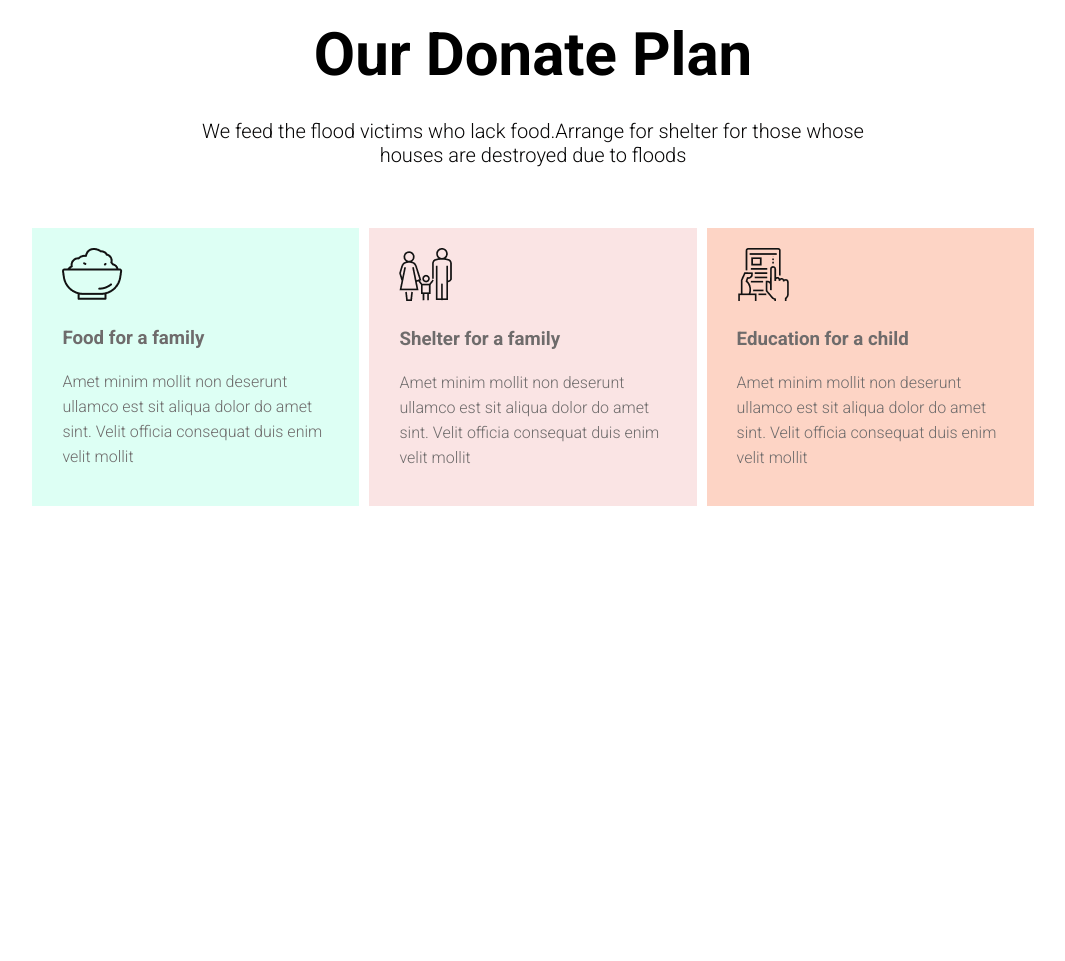
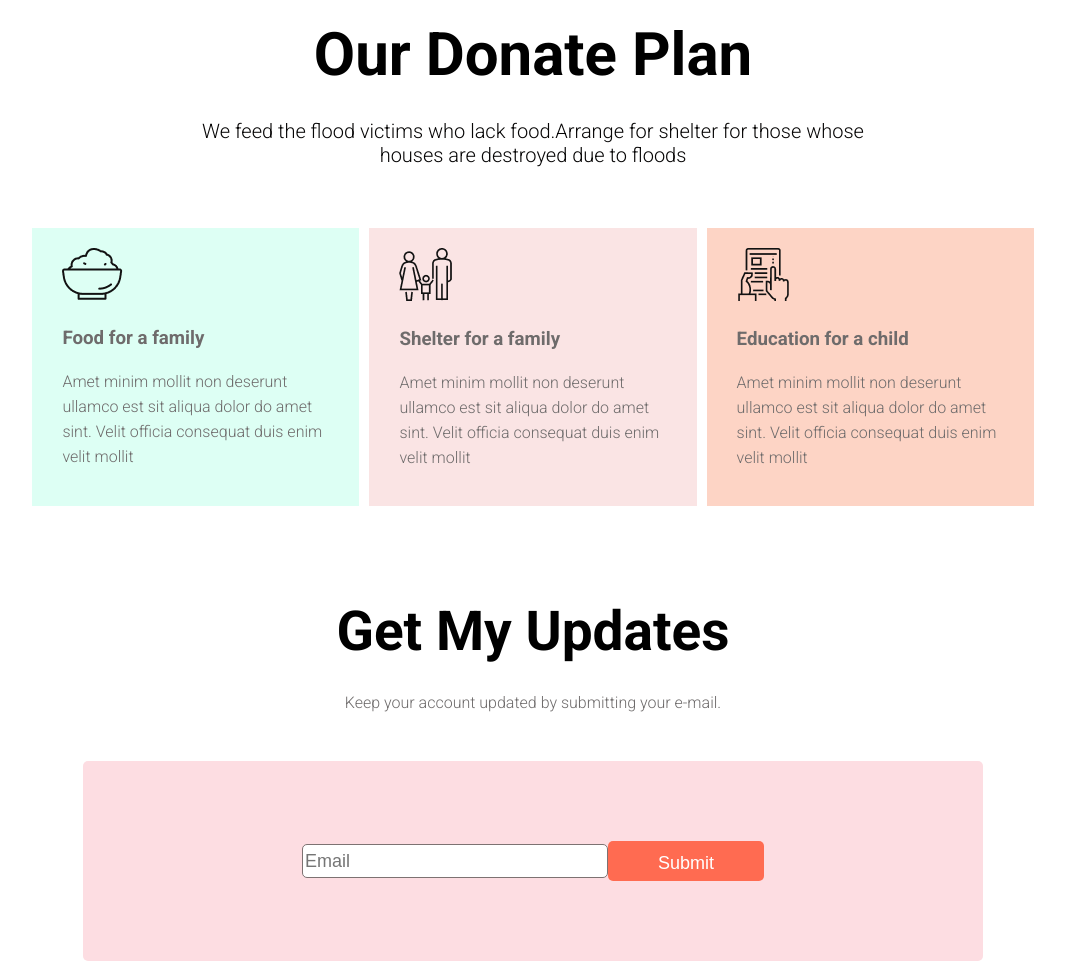
Before and after one commit to NAIMKHAN3/Assignment-1, a plain HTML site: page index.html in a window 1280 px wide. Shown: the part 1405-2366 px from the top of the page, without its empty margins (107-1172 px from the left). Before the commit the page ends 1986 px from the top, so only its background shows below. Drawn offline with Linux system fonts and the light colour scheme; a web font is replaced by a local one.

Commit message:
e-mail added

```diff
--- a/index.html
+++ b/index.html
@@ -92,10 +92,19 @@
         </div>
 
     </div>
+    <section>
+        <div class="get">
+            <h1>Get My Updates</h1>
+            <p>
+                Keep your account updated by submitting your e-mail.
+            </p>
+        </div>
+        <div class="email">
+            <input type="email" class="input-email" placeholder="Email">
+            <input type="submit" name="Subscribe" class="submit">
+        </div>
+    </section>
 </section>
-
-<body>
-
 </body>
 
 </html>
--- a/style.css
+++ b/style.css
@@ -164,3 +164,58 @@ body {
 #box-3 {
     background-color: rgb(253, 212, 197);
 }
+
+.get {
+    height: 250px;
+    display: flex;
+    flex-direction: column;
+    justify-content: center;
+    align-items: center;
+    margin-left: 30%;
+    margin-right: 30%;
+    color: rgb(110, 107, 107);
+}
+
+.get h1 {
+    font-size: 55px;
+    color: black;
+}
+
+.get p {
+    margin-top: -25px;
+}
+
+
+
+.email {
+    height: 200px;
+    width: 900px;
+    margin: 0 auto;
+    margin-bottom: 200px;
+    align-items: center;
+    display: flex;
+    justify-content: center;
+    background-color: rgb(253, 221, 226);
+    border-radius: 5px;
+
+}
+
+.email .input-email {
+    height: 30px;
+    width: 300px;
+    background-color: rgb(255, 255, 255);
+    border: 1px solid rgb(125, 114, 114);
+    border-radius: 5px;
+    font-size: 18px;
+
+}
+
+.email .submit {
+    background-color: rgb(255, 107, 81);
+    border: rgb(254, 104, 77);
+    padding: 12px 50px;
+    border-radius: 5px;
+    color: rgb(255, 255, 255);
+    font-size: 18px;
+    height: 40px;
+}
```
